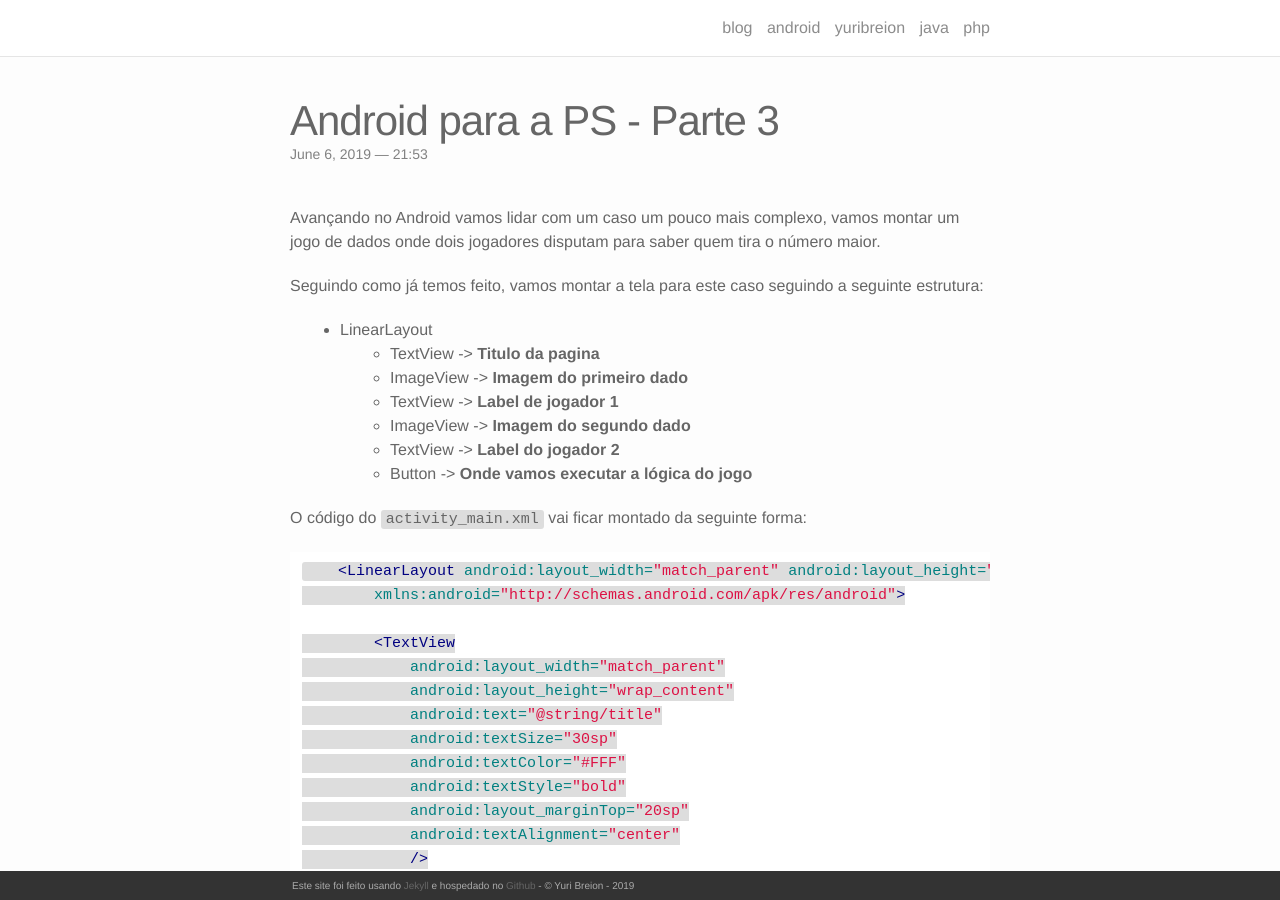
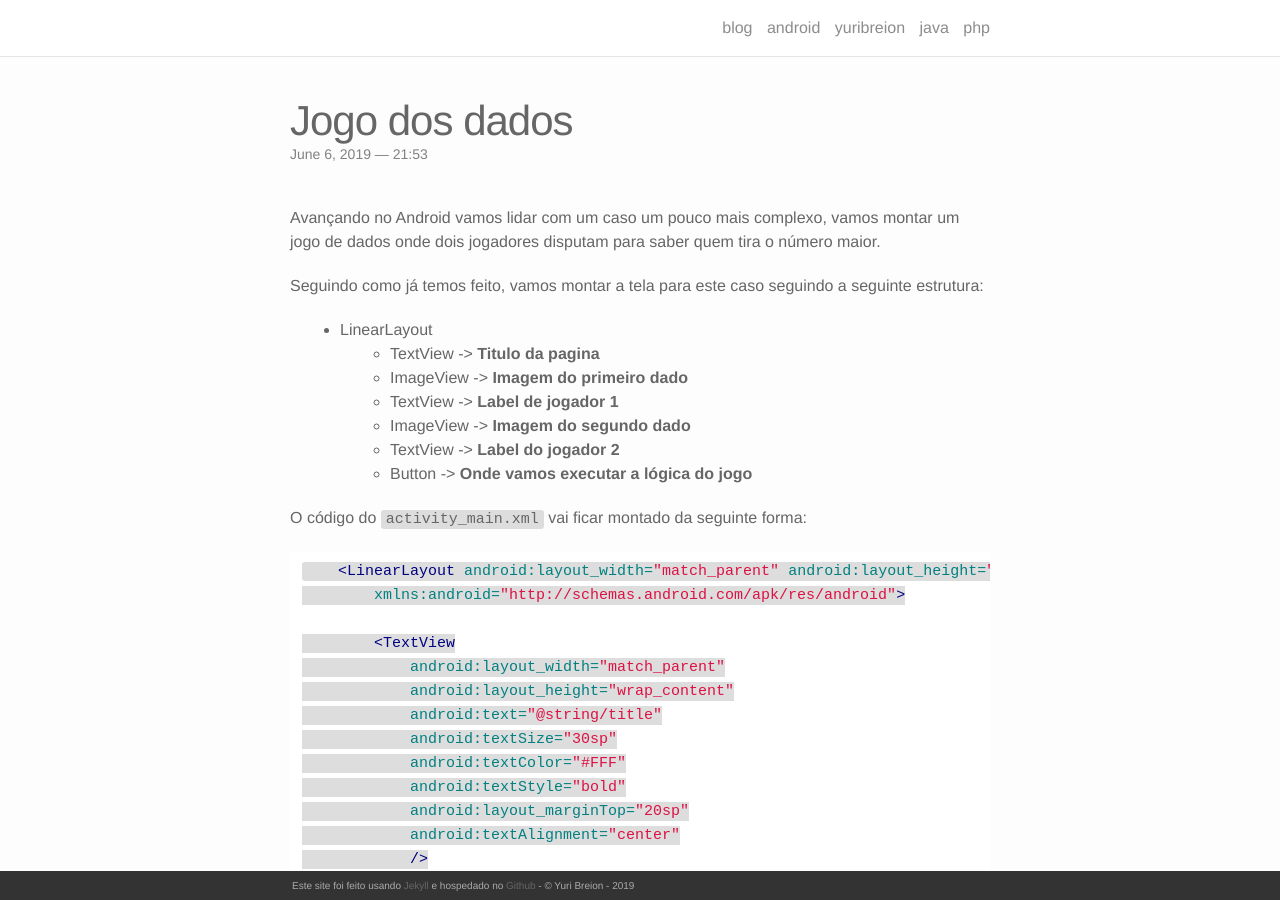
Before and after one commit to yuribreion1/blog, a Jekyll site: the page built from _android/android-aula3-jogo.markdown, in a window 1280 px wide and 900 px high. Built offline with Jekyll 4.4.1, drawn with Linux system fonts in a browser that asks for light colours; nearby versions of some CDN libraries.

```diff
--- a/_android/android-aula1-calcular.markdown
+++ b/_android/android-aula1-calcular.markdown
@@ -1,6 +1,6 @@
 ---
 layout: post
-title: Android para a PS - Parte 1
+title: Fazendo calculos
 description: Se preparando para a ultima prova do primeiro semestre
 date: 2019-06-06 20:29:00
 ---
--- a/_android/android-aula2-manipulando-img.markdown
+++ b/_android/android-aula2-manipulando-img.markdown
@@ -1,6 +1,6 @@
 ---
 layout: post
-title: Android para a PS - Parte 2
+title: Manipulando imagens
 description: Mais um passo dado nos estudos de Android nativo
 date: 2019-06-06 21:11:00
 ---
--- a/_android/android-aula3-jogo.markdown
+++ b/_android/android-aula3-jogo.markdown
@@ -1,6 +1,6 @@
 ---
 layout: post
-title: Android para a PS - Parte 3
+title: Jogo dos dados
 description: Jogando dados
 date: 2019-06-06 21:53:00
 ---
--- a/_android/android-aula4-trocando-imagens.markdown
+++ b/_android/android-aula4-trocando-imagens.markdown
@@ -1,6 +1,6 @@
 ---
 layout: post
-title: Android para a PS - Parte 4
+title: Trocando imagens
 description: Trocando imagens entre si
 date: 2019-06-06 23:23:00
 ---
--- a/_android/android-aula5-palindromos.markdown
+++ b/_android/android-aula5-palindromos.markdown
@@ -1,6 +1,6 @@
 ---
 layout: post
-title: Android para a PS - Parte 5
+title: Manipulando strings
 description: Palíndromos
 date: 2019-06-07 16:04:00
 ---
```
